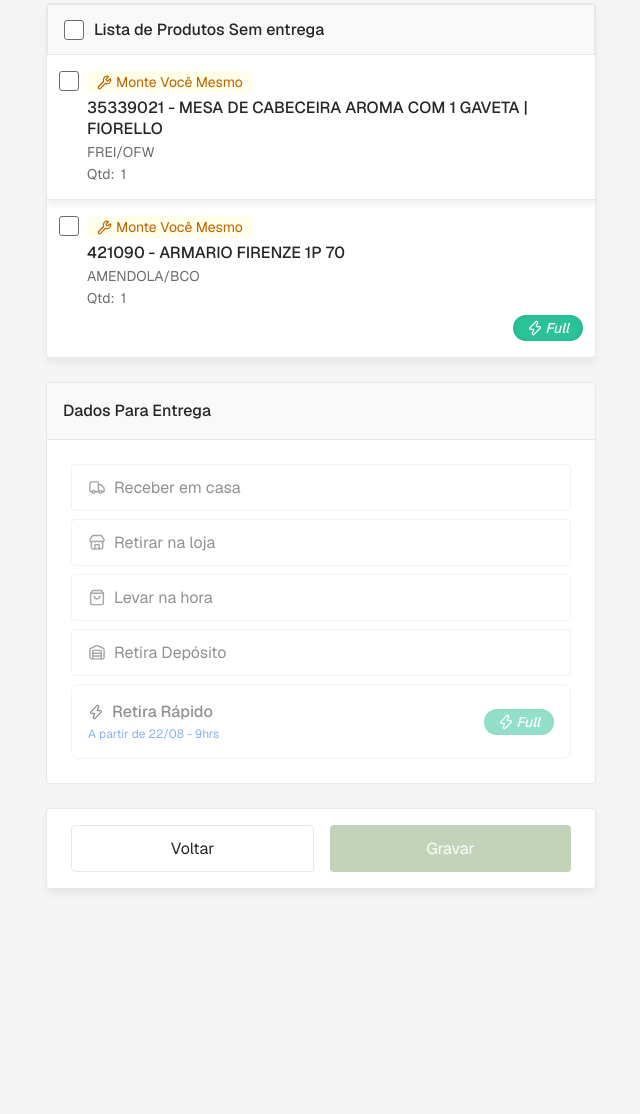
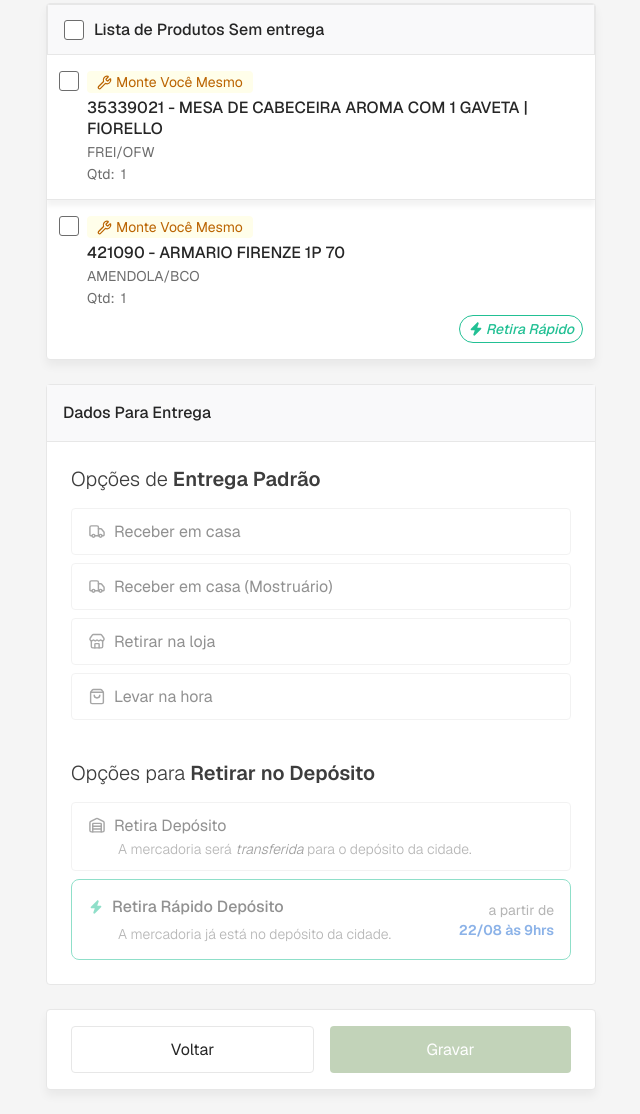
Before and after one commit to xavier-nosrednow/drive-thru-alUy65aKvgag432, a plain HTML site: page index.html in a window 1280 px wide. Shown: the part 652-1766 px from the top of the page, without its empty margins (319-959 px from the left). Before the commit the page ends 1565 px from the top, so only its background shows below. Drawn offline with Linux system fonts and the light colour scheme.

Commit message:
novos ajustes de design

```diff
--- a/index.html
+++ b/index.html
@@ -43,6 +43,7 @@
     <symbol id="i-calendar-days" viewBox="0 0 24 24"><path d="M8 2v3" /> <path d="M16 2v3" /> <rect x="3" y="3" width="18" height="18" rx="2" /> <path d="M3 9h18" /> <path d="M8 13h.01" /> <path d="M12 13h.01" /> <path d="M16 13h.01" /> <path d="M8 17h.01" /> <path d="M12 17h.01" /> <path d="M16 17h.01" /></symbol>
     <symbol id="i-warehouse" viewBox="0 0 24 24"><path d="M18 21V10a1 1 0 0 0-1-1H7a1 1 0 0 0-1 1v11" /> <path d="M22 19a2 2 0 0 1-2 2H4a2 2 0 0 1-2-2V8a2 2 0 0 1 1.132-1.803l7.95-3.974a2 2 0 0 1 1.837 0l7.948 3.974A2 2 0 0 1 22 8z" /> <path d="M6 13h12" /> <path d="M6 17h12" /></symbol>
     <symbol id="i-zap" viewBox="0 0 24 24"><path d="M15.914 4a1.5 1.5 0 00-2.474-1.561l-9 9A1.5 1.5 0 005.5 14h4.002a.5.5 0 01.471.666L8.086 20a1.5 1.5 0 002.475 1.56l9-9A1.5 1.5 0 0018.5 10h-3.997a.5.5 0 01-.472-.667z" /></symbol>
+    <symbol id="i-zap-fill" viewBox="0 0 18 18"><path d="M11.9372 3.00036C12.0221 2.75988 12.0227 2.49771 11.939 2.25682C11.8554 2.01593 11.6923 1.81062 11.4767 1.67454C11.261 1.53846 11.0055 1.47969 10.752 1.50787C10.4986 1.53604 10.2622 1.64949 10.0817 1.82961L3.33171 8.57961C3.17432 8.7369 3.06711 8.93733 3.02363 9.15556C2.98016 9.37379 3.00238 9.6 3.08747 9.8056C3.17257 10.0112 3.31673 10.1869 3.50171 10.3106C3.6867 10.4343 3.9042 10.5003 4.12671 10.5004H7.12821C7.18812 10.5004 7.24714 10.5149 7.30032 10.5424C7.35351 10.57 7.39932 10.6099 7.43391 10.6588C7.4685 10.7077 7.49087 10.7642 7.49914 10.8236C7.50741 10.8829 7.50135 10.9434 7.48146 10.9999L6.06621 15.0004C5.98132 15.2409 5.98071 15.5032 6.06447 15.7441C6.14824 15.9851 6.31141 16.1904 6.52722 16.3265C6.74303 16.4625 6.99866 16.5211 7.25218 16.4928C7.5057 16.4644 7.74205 16.3507 7.92246 16.1704L14.6725 9.42036C14.8296 9.26299 14.9366 9.06255 14.9799 8.84438C15.0233 8.62621 15.0009 8.4001 14.9157 8.19463C14.8306 7.98915 14.6864 7.81353 14.5015 7.68996C14.3166 7.56639 14.0991 7.50041 13.8767 7.50036H10.879C10.8189 7.50045 10.7597 7.4861 10.7063 7.45854C10.653 7.43098 10.607 7.391 10.5723 7.34198C10.5376 7.29295 10.5152 7.23631 10.507 7.17682C10.4987 7.11732 10.5049 7.05672 10.525 7.00011L11.9372 3.00036Z" fill="#22C094" stroke="none" /></symbol>
     <symbol id="i-bag-plus" viewBox="0 0 24 24"><path d="M12 22V12" /> <path d="M16 17h6" /> <path d="M19 14v6" /> <path d="M21 10.535V8a2 2 0 0 0-1-1.73l-7-4a2 2 0 0 0-2 0l-7 4A2 2 0 0 0 3 8v8a2 2 0 0 0 1 1.729l7 4a2 2 0 0 0 2 .001l1.675-.955" /> <path d="M3.29 7 12 12l8.71-5" /> <path d="m7.5 4.27 8.997 5.148" /></symbol>
     <symbol id="i-x-lg" viewBox="0 0 24 24"><path d="M18 6 6 18" /> <path d="m6 6 12 12" /></symbol>
     <symbol id="i-trash-2" viewBox="0 0 24 24"><path d="M10 11v6" /> <path d="M14 11v6" /> <path d="M19 6v14a2 2 0 0 1-2 2H7a2 2 0 0 1-2-2V6" /> <path d="M3 6h18" /> <path d="M8 6V4a2 2 0 0 1 2-2h4a2 2 0 0 1 2 2v2" /></symbol>
@@ -187,7 +188,7 @@
           </div>
         </div>
         <div class="produto-full-row">
-          <span class="badge-full"><svg class="ic"><use href="#i-zap"></use></svg>Full</span>
+          <span class="badge-full"><svg class="ic"><use href="#i-zap-fill"></use></svg>Retira Rápido</span>
         </div>
       </div>
       </div>
@@ -201,29 +202,53 @@
     <div class="card" id="dadosEntregaCard">
       <div class="card-header"><span class="title">Dados Para Entrega</span></div>
       <div class="entrega-body">
-        <div id="entregaLoading" class="entrega-loading"><div class="entrega-spinner"></div></div>
-        <div id="entregaOptionsView" style="display:flex;flex-direction:column;gap:8px;width:100%;">
+        <div id="entregaOptionsView" style="display:flex;flex-direction:column;gap:40px;width:100%;">
+          <div class="entrega-opt-group">
+            <p class="entrega-opt-group-title">Opções de <strong>Entrega Padrão</strong></p>
+            <div class="entrega-opt-group-list">
               <button class="entrega-opt" data-entrega="casa" disabled><svg class="ic"><use href="#i-truck"></use></svg>Receber em casa</button>
+              <button class="entrega-opt" data-entrega="casa-mostruario" disabled><svg class="ic"><use href="#i-truck"></use></svg>Receber em casa (Mostruário)</button>
               <button class="entrega-opt" data-entrega="loja" disabled><svg class="ic"><use href="#i-shop"></use></svg>Retirar na loja</button>
               <button class="entrega-opt" data-entrega="hora" disabled><svg class="ic"><use href="#i-bag-check"></use></svg>Levar na hora</button>
-          <button class="entrega-opt" data-entrega="deposito" disabled id="entregaDepositoBtn"><svg class="ic"><use href="#i-warehouse"></use></svg>Retira Depósito</button>
+            </div>
+          </div>
+          <div class="entrega-opt-group">
+            <p class="entrega-opt-group-title">Opções para <strong>Retirar no Depósito</strong></p>
+            <div class="entrega-opt-group-list">
+              <button class="entrega-opt entrega-opt-deposito" data-entrega="deposito" disabled id="entregaDepositoBtn">
+                <div class="entrega-opt-deposito-row">
+                  <svg class="ic"><use href="#i-warehouse"></use></svg>
+                  <span>Retira Depósito</span>
+                </div>
+                <span class="entrega-opt-sub">A mercadoria será <em>transferida</em> para o depósito da cidade.</span>
+              </button>
+              <!-- Regra de negócio (não exibida como texto na tela): a mercadoria já
+                   está disponível no CD que abastece a loja. Retirada: comprando das 9h
+                   às 12h, retira no mesmo dia; comprando das 12h às 17h, retira no
+                   próximo dia a partir das 9h. A data/hora abaixo é um mock estático
+                   para fins de exploração de design. -->
               <button class="entrega-opt-rapido" data-entrega="rapido" disabled>
                 <div class="rapido-main">
                   <div class="rapido-title-row">
-                <svg class="ic"><use href="#i-zap"></use></svg>
-                <span class="rapido-title">Retira Rápido</span>
+                    <svg class="ic"><use href="#i-zap-fill"></use></svg>
+                    <span class="rapido-title">Retira Rápido Depósito</span>
                   </div>
-              <span class="rapido-subtitle">A partir de 22/08 - 9hrs</span>
+                  <span class="entrega-opt-sub">A mercadoria já está no depósito da cidade.</span>
                 </div>
-            <span class="rapido-badge-full"><svg class="ic"><use href="#i-zap"></use></svg>Full</span>
+                <div class="rapido-date">
+                  <span class="rapido-date-label">a partir de</span>
+                  <span class="rapido-date-value">22/08 às 9hrs</span>
+                </div>
               </button>
+            </div>
+          </div>
         </div>
 
         <div id="entregaDetailView" class="entrega-detail-view" style="display:none;">
           <div class="entrega-selected-row">
             <div class="entrega-selected-main">
-              <svg class="ic" id="entregaDetailIcon"><use href="#i-zap"></use></svg>
-              <span id="entregaDetailLabel">Retira Rápido</span>
+              <svg class="ic" id="entregaDetailIcon"><use href="#i-zap-fill"></use></svg>
+              <span id="entregaDetailLabel">Retira Rápido Depósito</span>
             </div>
             <button class="entrega-edit-btn" id="editEntregaDetailBtn" aria-label="Editar opção de entrega">
               <svg class="ic"><use href="#i-pencil"></use></svg>
--- a/script.js
+++ b/script.js
@@ -125,7 +125,7 @@
   updateGravarAvailability();
 
   const entregaDetailConfig = {
-    rapido: { icon: '#i-zap', label: 'Retira Rápido' },
+    rapido: { icon: '#i-zap-fill', label: 'Retira Rápido Depósito' },
     deposito: { icon: '#i-warehouse', label: 'Retira Depósito' }
   };
 
@@ -174,23 +174,12 @@
     entregaDetailView.style.display = 'flex';
   }
 
-  // ---- Loading de 0,5s ao trocar de estado no card "Dados Para Entrega" ----
-  // Usado ao: escolher um tipo de entrega, voltar para trocar o método, ou alterar o local de retirada.
-  const entregaLoading = document.getElementById('entregaLoading');
-  let entregaLoadingActive = false;
+  // ---- Aplica a troca de estado no card "Dados Para Entrega" imediatamente,
+  // sem animação de carregamento. Usado ao: escolher um tipo de entrega,
+  // voltar para trocar o método, ou alterar o local de retirada.
   function withEntregaLoading(applyState){
-    if(entregaLoadingActive) return;
-    entregaLoadingActive = true;
-    entregaOptionsView.style.display = 'none';
-    entregaDetailView.style.display = 'none';
-    entregaLoading.classList.add('active');
+    applyState();
     updateGravarAvailability();
-    setTimeout(()=>{
-      entregaLoading.classList.remove('active');
-      applyState();
-      updateGravarAvailability();
-      entregaLoadingActive = false;
-    }, 500);
   }
 
   entregaRapidoBtn.addEventListener('click', ()=>{
--- a/style.css
+++ b/style.css
@@ -512,24 +512,20 @@
     display:inline-flex;
     align-items:center;
     gap:2px;
-    padding:4px 14px;
+    padding:4px 8px;
+    border:1px solid #22c094;
     border-radius:19px;
-    background:#2ac297;
-    color:#fff;
+    background:#fff;
+    color:#22c094;
     font-size:14px;
     font-style:italic;
     font-weight:500;
-    box-shadow:inset 0 0 4px rgba(0,0,0,0.1);
     white-space:nowrap;
   }
-  .badge-full .ic{font-size:16px;color:#fff;}
+  .badge-full .ic{font-size:16px;color:#22c094;}
 
   /* ---------- Dados para entrega ---------- */
   .entrega-body{padding:24px;display:flex;flex-direction:column;gap:8px;position:relative;}
-  .entrega-loading{display:none;align-items:center;justify-content:center;padding:48px 0;width:100%;}
-  .entrega-loading.active{display:flex;}
-  .entrega-spinner{width:28px;height:28px;border:3px solid var(--grey-100);border-top-color:var(--blue-link);border-radius:50%;animation:entrega-spin 0.7s linear infinite;}
-  @keyframes entrega-spin{ to{ transform:rotate(360deg); } }
   .entrega-opt{
     background:#fff;
     border:1px solid var(--grey-100);
@@ -549,9 +545,23 @@
   .entrega-opt:not(:disabled):hover{background:var(--grey-25);}
   .entrega-opt:disabled{opacity:0.5;cursor:not-allowed;}
 
+  /* Agrupamento "Opções de Entrega Padrão" / "Opções para Retirar no Depósito" */
+  .entrega-opt-group{display:flex;flex-direction:column;gap:16px;width:100%;}
+  .entrega-opt-group-title{margin:0;font-family:inherit;font-size:20px;font-weight:300;color:#3d3d3d;}
+  .entrega-opt-group-title strong{font-weight:600;}
+  .entrega-opt-group-list{display:flex;flex-direction:column;gap:8px;width:100%;}
+
+  /* Texto de apoio (subtítulo) exibido abaixo do título de uma opção de entrega */
+  .entrega-opt-sub{width:100%;padding:0 30px;font-size:14px;font-weight:300;color:var(--grey-500);text-align:left;}
+  .entrega-opt-sub em{font-style:italic;color:#3d3d3d;}
+
+  /* "Retira Depósito": mesmo botão .entrega-opt, mas em duas linhas (label + texto de apoio) */
+  .entrega-opt-deposito{flex-direction:column;align-items:flex-start;justify-content:center;gap:4px;padding:12px 16px;}
+  .entrega-opt-deposito-row{display:flex;align-items:center;gap:8px;width:100%;}
+
   .entrega-opt-rapido{
     background:#fff;
-    border:1px solid var(--grey-100);
+    border:1px solid #22C094;
     border-radius:8px;
     padding:16px;
     display:flex;
@@ -564,28 +574,13 @@
   }
   .entrega-opt-rapido:not(:disabled):hover{background:var(--grey-25);}
   .entrega-opt-rapido:disabled{opacity:0.5;cursor:not-allowed;}
-  .rapido-main{flex:1 0 0;display:flex;flex-direction:column;gap:4px;min-width:0;}
+  .rapido-main{flex:1 0 0;display:flex;flex-direction:column;gap:8px;min-width:0;}
   .rapido-title-row{display:flex;align-items:center;gap:8px;width:100%;}
   .rapido-title-row .ic{font-size:16px;color:var(--grey-950);flex:none;}
   .rapido-title{flex:1 0 0;font-size:16px;font-weight:500;color:var(--grey-950);}
-  .rapido-subtitle{font-size:12px;color:var(--blue-link);}
-  .rapido-badge-full{
-    position:relative;
-    flex:none;
-    display:flex;
-    align-items:center;
-    gap:2px;
-    padding:4px 14px;
-    border-radius:19px;
-    background:#2ac297;
-    color:#fff;
-    font-size:14px;
-    font-style:italic;
-    font-weight:500;
-    box-shadow:inset 0 0 4px rgba(0,0,0,0.1);
-    white-space:nowrap;
-  }
-  .rapido-badge-full .ic{font-size:16px;color:#fff;}
+  .rapido-date{flex:none;display:flex;flex-direction:column;align-items:flex-end;gap:2px;font-size:14px;text-align:right;white-space:nowrap;}
+  .rapido-date-label{color:var(--grey-500);}
+  .rapido-date-value{color:var(--blue-link);font-weight:600;}
 
   /* ---------- Retira Rápido — estado expandido ---------- */
   .entrega-detail-view{display:flex;flex-direction:column;gap:24px;width:100%;}
@@ -845,6 +840,9 @@
   @media (max-width:400px){
     .agendamento-modal-body{padding:0 16px;}
     .agendamento-modal-actions{padding:0 16px;}
+    .entrega-opt-rapido{flex-direction:column;align-items:flex-start;}
+    .rapido-date{align-items:flex-start;text-align:left;flex-direction:row;gap:4px;padding-left:26px;}
+    .entrega-opt-sub{padding:0;}
   }
 
   /* ---------- Drawer / menu ---------- */
```
Lines whose indentation alone changed are shown as unchanged.
